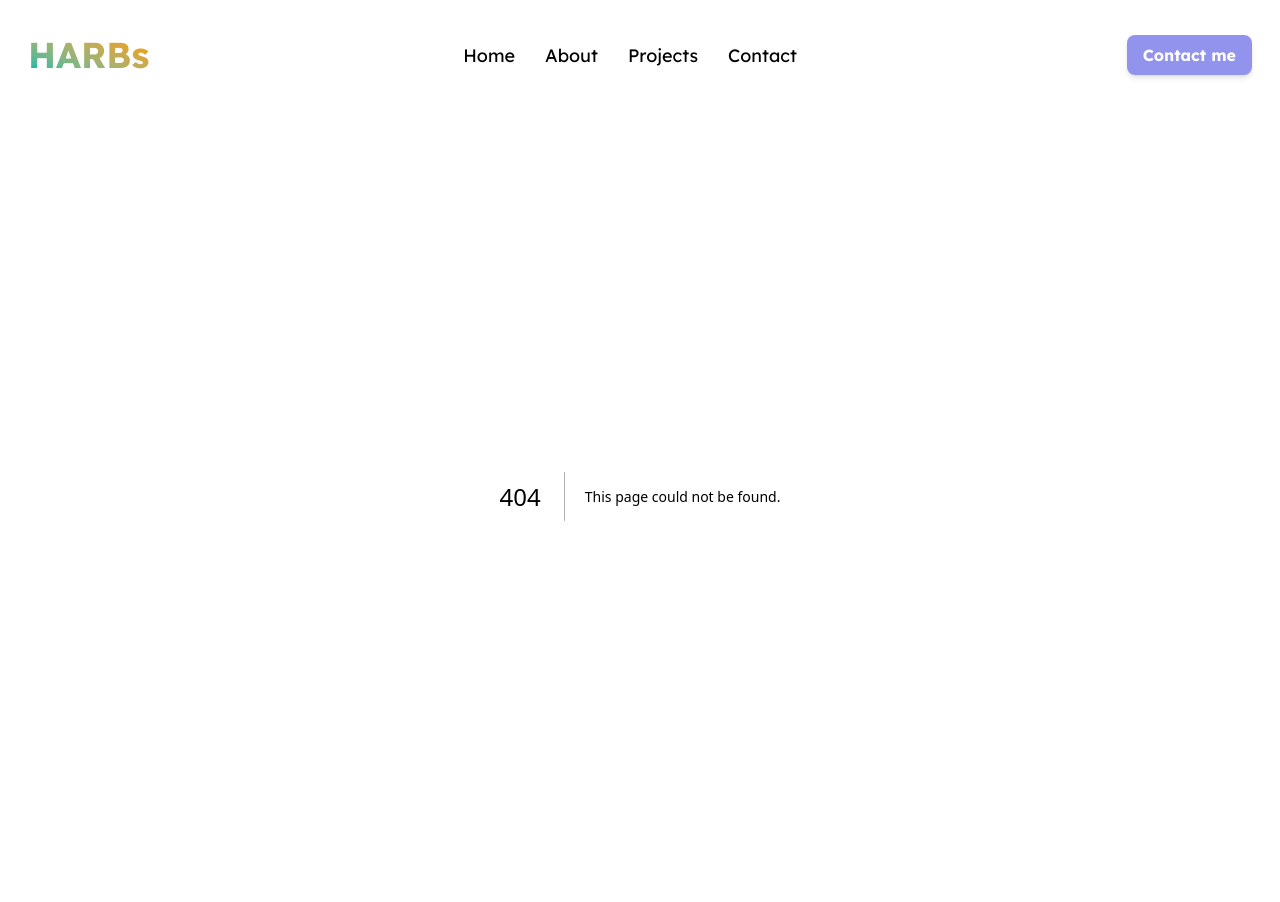
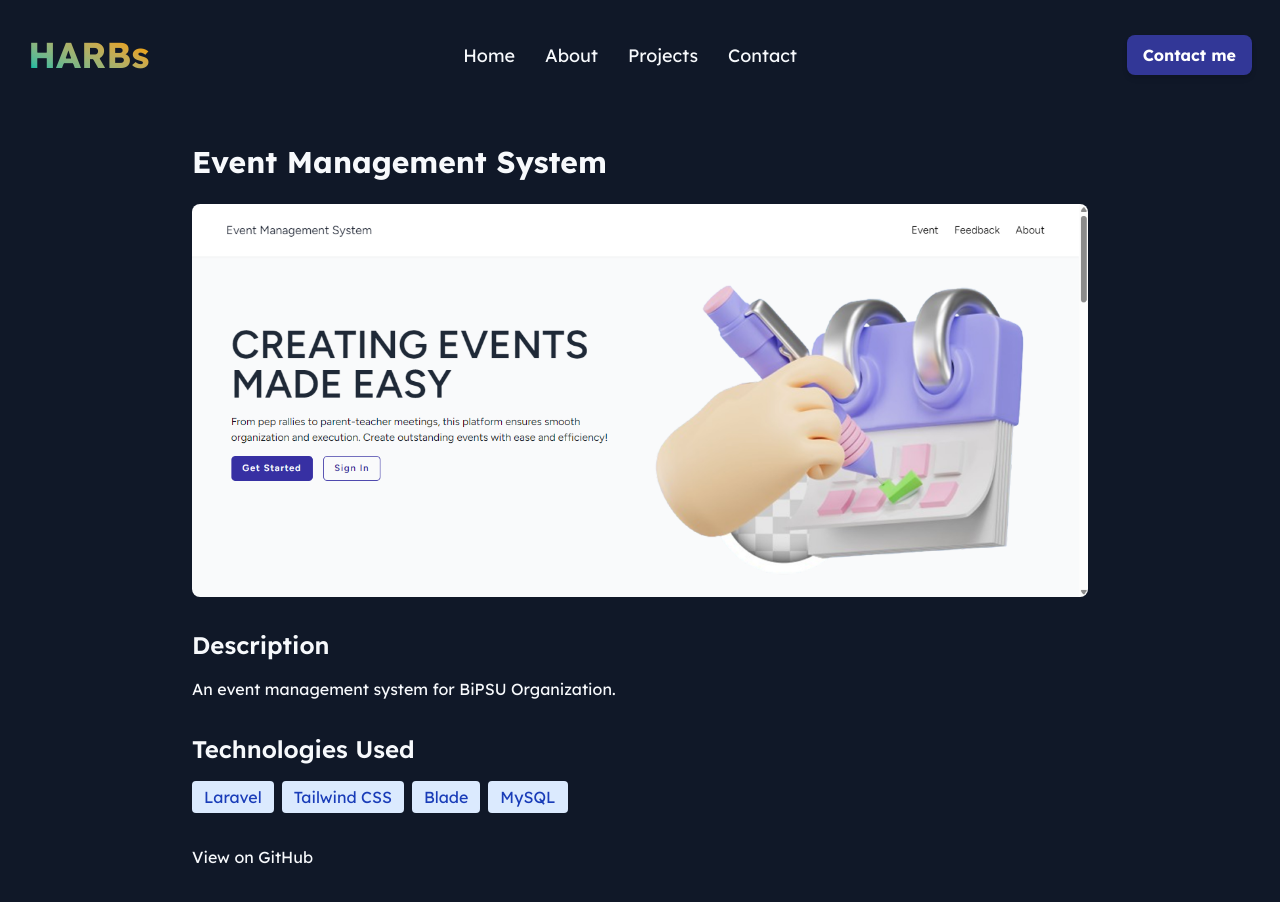
Before and after one commit to HarveyDangel/my-portfolio, a Next.js app: page /projects/1 in a window 1280 px wide. Before the commit this address had no page. Shown: the top 902 px of the page. Built offline with nearby package versions, Linux system fonts and the light colour scheme.

Commit message:
added a new dynamic projects page uisng next.js built in routing structure. And separate data from component.

```diff
--- a/src/app/components/glasspane.tsx
+++ b/src/app/components/glasspane.tsx
@@ -1,4 +1,7 @@
-"use client";
+"use client"
+
+import React from "react";
+
 import { ReactNode, useEffect, useRef } from "react";
 
 interface GlassPaneProps {
--- a/src/app/components/portfolio.tsx
+++ b/src/app/components/portfolio.tsx
@@ -1,54 +1,27 @@
+"use client"
+
 import React from "react";
 import Image from "next/image";
 import GlassPane from "./glasspane";
-
-interface ProjectDetails {
-	id: number;
-	title: string;
-	description: string;
-	technologies: string[];
-	imageUrl: string;
-	liveUrl?: string;
-	githubUrl?: string;
-}
-
-const projects: ProjectDetails[] = [
-	{
-		id: 1,
-		title: "Event Management System",
-		description: "An event management system for BiPSU Organization.",
-		technologies: ["Laravel", "Tailwind CSS", "Blade", "MySQL"],
-		imageUrl: "/images/EventMS.png", // Replace with your actual image filename
-		//   liveUrl: "https://project-demo.com",
-		githubUrl: "https://github.com/HarveyDangel/eventsmanagementsystem",
-	},
-	{
-		id: 2,
-		title: "Geo-Spatial Mapping and Monitoring System of Malnutrition Trends",
-		description:
-			"A malnutrition mapping and monitoring system for Biliran Provincial Health Office.",
-		technologies: ["HTML", "BootStrap CSS", "JavaScript", "PHP", "MySQL"],
-		imageUrl: "/images/MMSGSM.png", // Replace with your actual image filename
-		//   liveUrl: "https://another-project.com",
-		githubUrl: "https://github.com/HarveyDangel/malnutrition-monitoring-system",
-	},
-	{
-		id: 3,
-		title: "Another Project",
-		description: "A Wordpress personal portfolio website.",
-		technologies: ["Wordpress", "Local WP"],
-		imageUrl: "/images/WP.png", // Replace with your actual image filename
-		//   liveUrl: "https://another-project.com",
-		githubUrl: "https://github.com/HarveyDangel/wpPortfolio",
-	},
-];
+import { projects, ProjectDetails } from "../data/projects";
+import { useTheme } from "../context/ThemeContext";
 
 export default function Portfolio() {
+	const { darkMode, toggleDarkMode } = useTheme();
+
 	return (
 		<div
 			id="project"
-			className="min-h-screen w-full max-w-[1280px] py-12 px-4 sm:px-6 lg:px-8 place-self-center"
+			className={`min-h-screen w-full max-w-[1280px] py-12 px-4 sm:px-6 lg:px-8 place-self-center ${
+				darkMode ? "dark" : ""
+			}`}
 		>
+			<button
+				onClick={toggleDarkMode}
+				className="fixed top-4 right-4 p-2 rounded-full bg-gray-200 dark:bg-gray-800"
+			>
+				{darkMode ? "🌞" : "🌙"}
+			</button>
 			<div className="max-w-7xl mx-auto">
 				<h2 className="text-center text-[36px] lg:text-[40px] font-bold text-gray-900 dark:text-white mb-8">
 					My Projects
@@ -103,6 +76,12 @@ export default function Portfolio() {
 												GitHub
 											</a>
 										)}
+										<a
+											href={`/projects/${project.id}`}
+											className="text-blue-600 dark:text-blue-400 hover:underline mr-4"
+										>
+											View Details
+										</a>
 									</div>
 								</div>
 							</div>
--- /dev/null
+++ b/src/app/context/ProjectContext.tsx
@@ -0,0 +1,37 @@
+"use client"
+
+import React, { createContext, useContext, useState } from 'react';
+import { ProjectDetails, projects } from '../data/projects';
+
+type ProjectContextType = {
+  filteredProjects: ProjectDetails[];
+  setFilterTechnology: (tech: string) => void;
+};
+
+const ProjectContext = createContext<ProjectContextType | undefined>(undefined);
+
+export function ProjectProvider({ children }: { children: React.ReactNode }) {
+  const [filterTech, setFilterTech] = useState<string>('');
+
+  const filteredProjects = projects.filter(project =>
+    filterTech ? project.technologies.includes(filterTech) : true
+  );
+
+  const setFilterTechnology = (tech: string) => {
+    setFilterTech(tech);
+  };
+
+  return (
+    <ProjectContext.Provider value={{ filteredProjects, setFilterTechnology }}>
+      {children}
+    </ProjectContext.Provider>
+  );
+}
+
+export function useProjects() {
+  const context = useContext(ProjectContext);
+  if (context === undefined) {
+    throw new Error('useProjects must be used within a ProjectProvider');
+  }
+  return context;
+}
--- /dev/null
+++ b/src/app/context/ThemeContext.tsx
@@ -0,0 +1,38 @@
+"use client"
+
+import React, { createContext, useContext, useState, useEffect } from 'react';
+
+type ThemeContextType = {
+  darkMode: boolean;
+  toggleDarkMode: () => void;
+};
+
+const ThemeContext = createContext<ThemeContextType | undefined>(undefined);
+
+export function ThemeProvider({ children }: { children: React.ReactNode }) {
+  const [darkMode, setDarkMode] = useState(false);
+
+  useEffect(() => {
+    // Check if user prefers dark mode
+    const isDarkMode = window.matchMedia('(prefers-color-scheme: dark)').matches;
+    setDarkMode(isDarkMode);
+  }, []);
+
+  const toggleDarkMode = () => {
+    setDarkMode(!darkMode);
+  };
+
+  return (
+    <ThemeContext.Provider value={{ darkMode, toggleDarkMode }}>
+      {children}
+    </ThemeContext.Provider>
+  );
+}
+
+export function useTheme() {
+  const context = useContext(ThemeContext);
+  if (context === undefined) {
+    throw new Error('useTheme must be used within a ThemeProvider');
+  }
+  return context;
+}
--- /dev/null
+++ b/src/app/data/projects.ts
@@ -0,0 +1,39 @@
+export interface ProjectDetails {
+  id: number;
+  title: string;
+  description: string;
+  technologies: string[];
+  imageUrl: string;
+  liveUrl?: string;
+  githubUrl?: string;
+}
+
+export const projects: ProjectDetails[] = [
+  {
+    id: 1,
+    title: "Event Management System",
+    description: "An event management system for BiPSU Organization.",
+    technologies: ["Laravel", "Tailwind CSS", "Blade", "MySQL"],
+    imageUrl: "/images/EventMS.png",
+    // liveUrl: "https://project-demo.com",
+    githubUrl: "https://github.com/HarveyDangel/eventsmanagementsystem",
+  },
+  {
+    id: 2,
+    title: "Geo-Spatial Mapping and Monitoring System of Malnutrition Trends",
+    description: "A malnutrition mapping and monitoring system for Biliran Provincial Health Office.",
+    technologies: ["HTML", "BootStrap CSS", "JavaScript", "PHP", "MySQL"],
+    imageUrl: "/images/MMSGSM.png",
+    // liveUrl: "https://another-project.com",
+    githubUrl: "https://github.com/HarveyDangel/malnutrition-monitoring-system",
+  },
+  {
+    id: 3,
+    title: "Another Project",
+    description: "A Wordpress personal portfolio website.",
+    technologies: ["Wordpress", "Local WP"],
+    imageUrl: "/images/WP.png",
+    // liveUrl: "https://another-project.com",
+    githubUrl: "https://github.com/HarveyDangel/wpPortfolio",
+  },
+];
--- a/src/app/layout.tsx
+++ b/src/app/layout.tsx
@@ -3,6 +3,8 @@ import "./globals.css";
 import { Lexend } from "next/font/google";
 
 import Header from "./components/header";
+import { ThemeProvider } from './context/ThemeContext'
+import { ProjectProvider } from './context/ProjectContext'
 
 
 const lexend = Lexend({
@@ -23,8 +25,12 @@ export default function RootLayout({
 	return (
 		<html lang="en">
 			<body className={`${lexend} antialiased`}>
-        <Header/>
-        {children}
+        <ThemeProvider>
+          <ProjectProvider>
+            <Header/>
+            {children}
+          </ProjectProvider>
+        </ThemeProvider>
       </body>
 		</html>
 	);
--- a/src/app/project/page.tsx
+++ /dev/null
@@ -1,15 +0,0 @@
-import Portfolio from "../components/portfolio";
-import Loading from "../components/loading";
-import { Suspense } from "react";
-import Contact from "../components/contact";
-
-export default function ProjectPage() {
-	return (
-		<Suspense fallback={<Loading/>}>
-			<div>
-				<Portfolio />
-				<Contact />
-			</div>
-		</Suspense>
-	);
-}
--- /dev/null
+++ b/src/app/projects/[id]/page.tsx
@@ -0,0 +1,69 @@
+import { projects } from "@/app/data/projects";
+import { notFound } from "next/navigation";
+import Image from "next/image";
+
+export default function ProjectDetail({ params }: { params: { id: string } }) {
+
+   const project = projects.find((p) => p.id === parseInt(params.id));
+
+  if (!project) {
+    notFound();
+  }
+
+  return (
+    <div className="min-h-screen w-full max-w-[1280px] py-12 px-4 sm:px-6 lg:px-8 place-self-center">
+      <div className="max-w-4xl mx-auto">
+        <h1 className="text-3xl font-bold mb-6">{project.title}</h1>
+        <div className="mb-8">
+          <Image
+            src={project.imageUrl}
+            alt={project.title}
+            width={800}
+            height={600}
+            className="w-full rounded-lg"
+            priority
+          />
+        </div>
+        <div className="prose dark:prose-invert max-w-none">
+          <h2 className="text-2xl font-semibold mb-4">Description</h2>
+          <p>{project.description}</p>
+
+          <h2 className="text-2xl font-semibold mb-4 mt-8">Technologies Used</h2>
+          <div className="flex flex-wrap gap-2 mb-8">
+            {project.technologies.map((tech, index) => (
+              <span
+                key={index}
+                className="px-3 py-1 bg-blue-100 dark:bg-blue-900 text-blue-800 dark:text-blue-100 rounded"
+              >
+                {tech}
+              </span>
+            ))}
+          </div>
+
+          <div className="flex space-x-4 mt-8">
+            {project.liveUrl && (
+              <a
+                href={project.liveUrl}
+                target="_blank"
+                rel="noopener noreferrer"
+                className="btn btn-primary"
+              >
+                View Live Demo
+              </a>
+            )}
+            {project.githubUrl && (
+              <a
+                href={project.githubUrl}
+                target="_blank"
+                rel="noopener noreferrer"
+                className="btn btn-secondary"
+              >
+                View on GitHub
+              </a>
+            )}
+          </div>
+        </div>
+      </div>
+    </div>
+  );
+}
```
